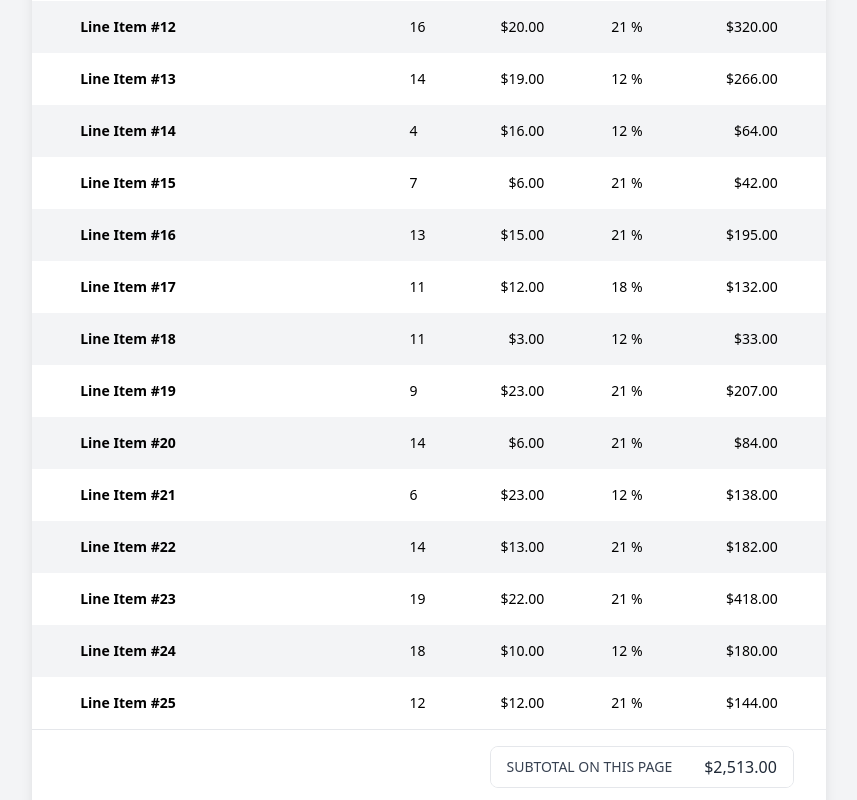
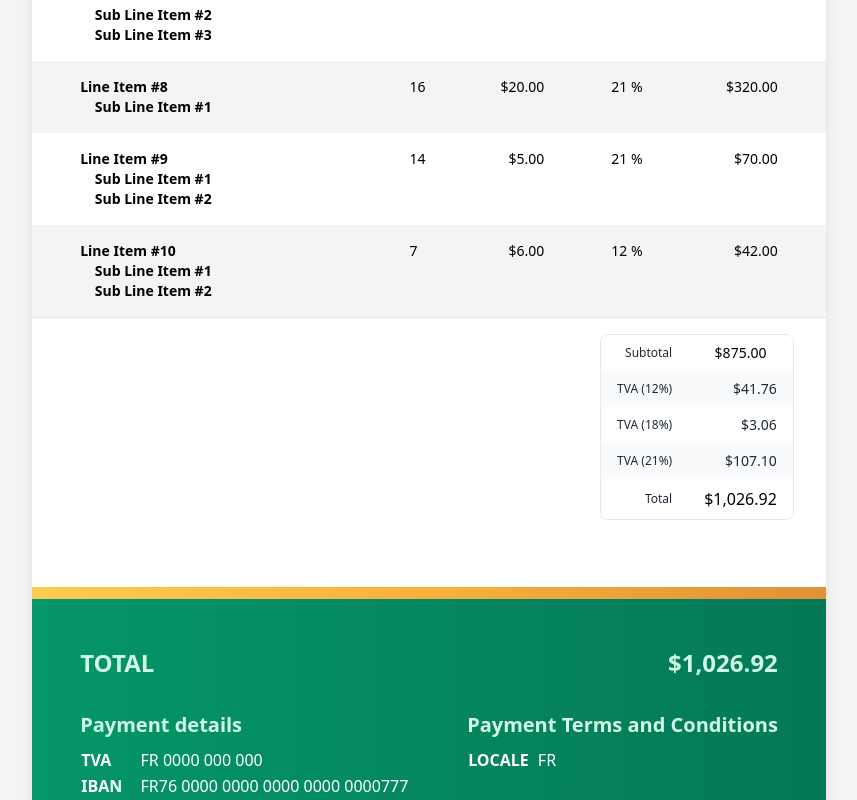
Before and after one commit to dagrv/spanner, a Next.js app: page / in a window 1280 px wide. Shown: the part 1500-2300 px from the top of the page, without its empty margins (211-1068 px from the left). Built offline with nearby package versions, Linux system fonts and the light colour scheme.

Commit message:
Adding Sub Lines for Items

```diff
--- a/pages/index.tsx
+++ b/pages/index.tsx
@@ -252,10 +252,15 @@ export function getServerSideProps() {
 		items: [],
 	}
 
-	for (let i = 0; i < 32; i++) {
+	for (let i = 0; i < 10; i++) {
 		invoice.items.push({
 			id: i + 1,
-			description: `Line Item #${i + 1}`,
+			description: [
+				`Line Item #${i + 1}`,
+				...range(randomInt(0, 3)).map((i) => {
+					return `\tSub Line Item #${i + 1}`
+				})
+			].join('\n'),
 			units: randomInt(1, 20),
 			price: randomInt(50, 75) * 100,
 			vat: [0.18, 0.21, 0.12, ][Math.random() * 3 | 0],
```
